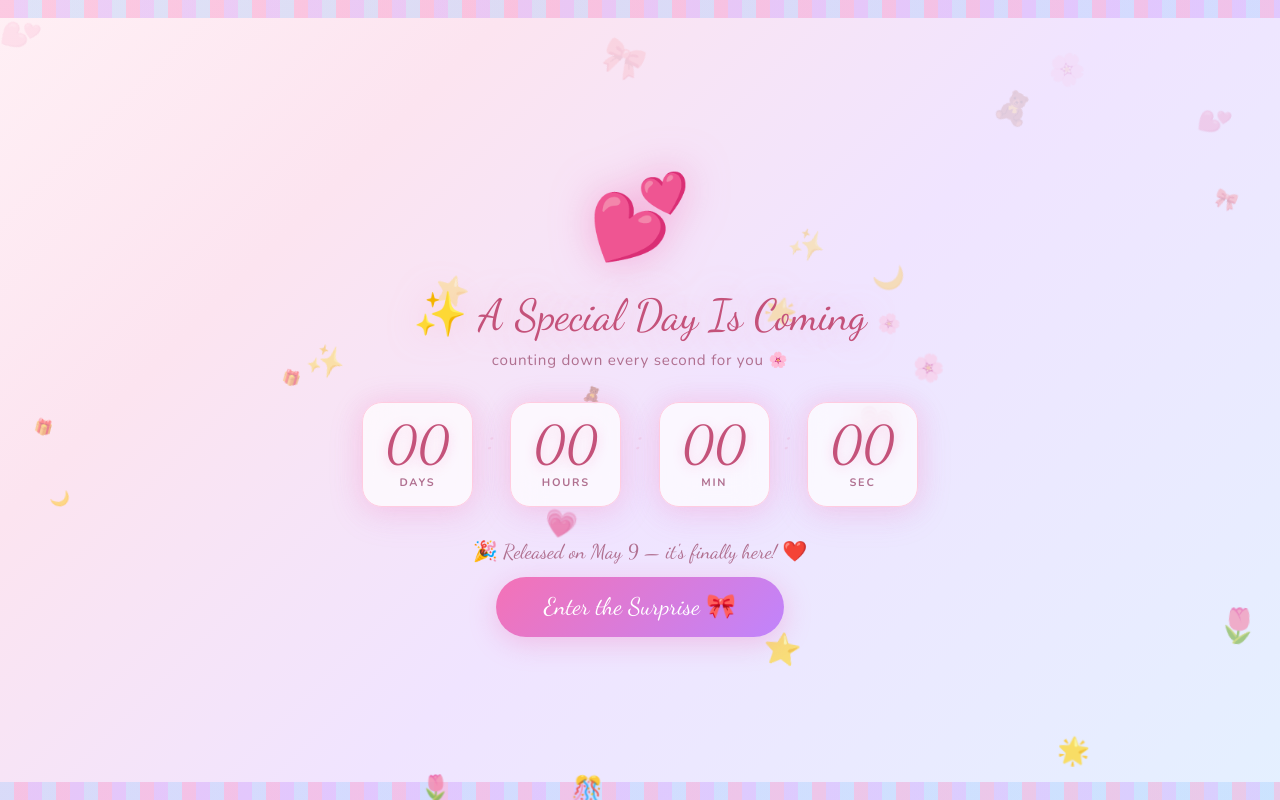
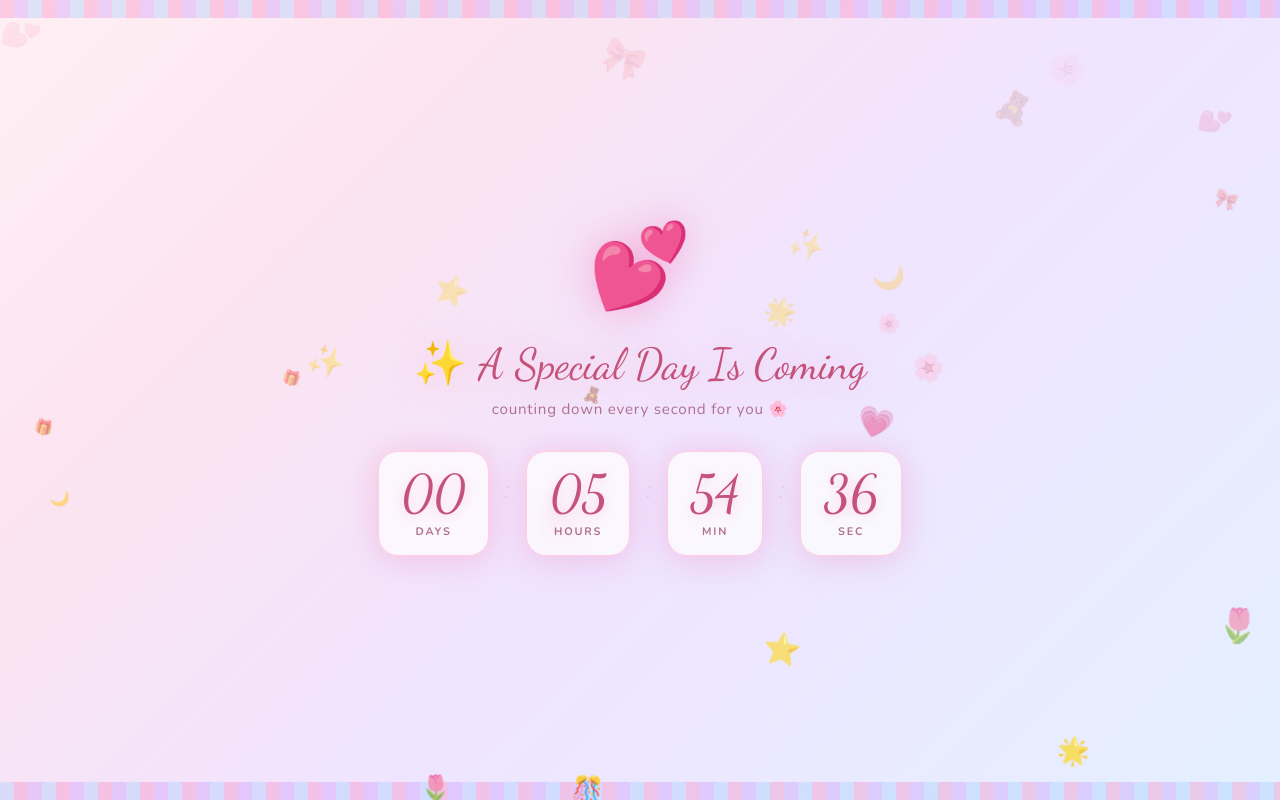
Before and after one commit to yashitchugh/behna_birthday, a plain HTML site: page index.html in a window 1280 px wide. Drawn offline with nearby package versions, Linux system fonts and the light colour scheme; a web font is replaced by a local one.

Commit message:
adding the countdown

```diff
--- a/index.html
+++ b/index.html
@@ -496,7 +496,7 @@ for(let i=0;i<26;i++){
 }
 
 // ══ COUNTDOWN ══
-const targetDate=new Date('2025-05-09T00:00:00');
+const targetDate=new Date('2026-05-09T00:00:00');
 function pad(n){return String(n).padStart(2,'0');}
 let prevSec=-1;
 function tick(){
@@ -505,7 +505,7 @@ function tick(){
     ['cd','ch','cm','cs'].forEach(id=>document.getElementById(id).textContent='00');
     document.getElementById('relMsg').classList.add('show');
     document.getElementById('enterBtn').classList.add('show');
-    return true; // done
+    return true;
   }
   const s=Math.floor(diff/1000),curSec=s%60;
   document.getElementById('cd').textContent=pad(Math.floor(s/86400));
@@ -516,29 +516,6 @@ function tick(){
   return false;
 }
 
-// ══ INIT ══
-(function init(){
-  // Show loader
-  document.getElementById('loader').style.display='flex';
-  document.getElementById('main').style.display='none';
-
-  // Run tick immediately, then every second
-  const done=tick();
-  if(!done){
-    const iv=setInterval(()=>{
-      const finished=tick();
-      if(finished){
-        clearInterval(iv);
-        confettiBurst(60);
-      }
-    },1000);
-  } else {
-    // Already past May 9 — show enter button right away
-    confettiBurst(60);
-  }
-})();
-
-// ══ CONFETTI ══
 function confettiBurst(count){
   const canvas=document.getElementById('confCanvas');
   canvas.style.display='block';canvas.width=window.innerWidth;canvas.height=window.innerHeight;
@@ -853,6 +830,20 @@ function initScrollAnimations(){
   },{threshold:.15});
   document.querySelectorAll('.tcard,.reason-card').forEach(el=>obs.observe(el));
 }
+
+// ══ START ══
+(function start(){
+  document.getElementById('loader').style.display='flex';
+  document.getElementById('main').style.display='none';
+  const done=tick();
+  if(!done){
+    const iv=setInterval(()=>{
+      if(tick()){clearInterval(iv);confettiBurst(60);}
+    },1000);
+  } else {
+    confettiBurst(60);
+  }
+})();
 </script>
 </body>
 </html>
```
